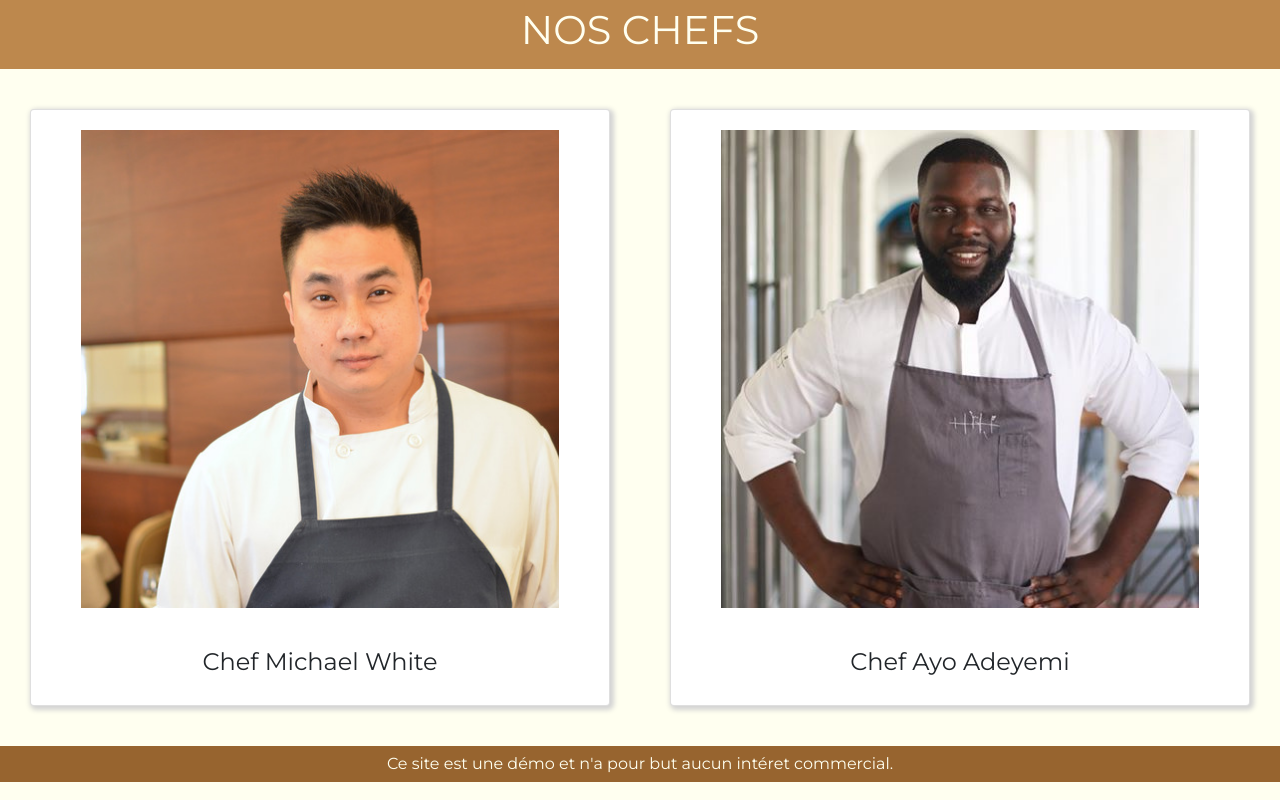
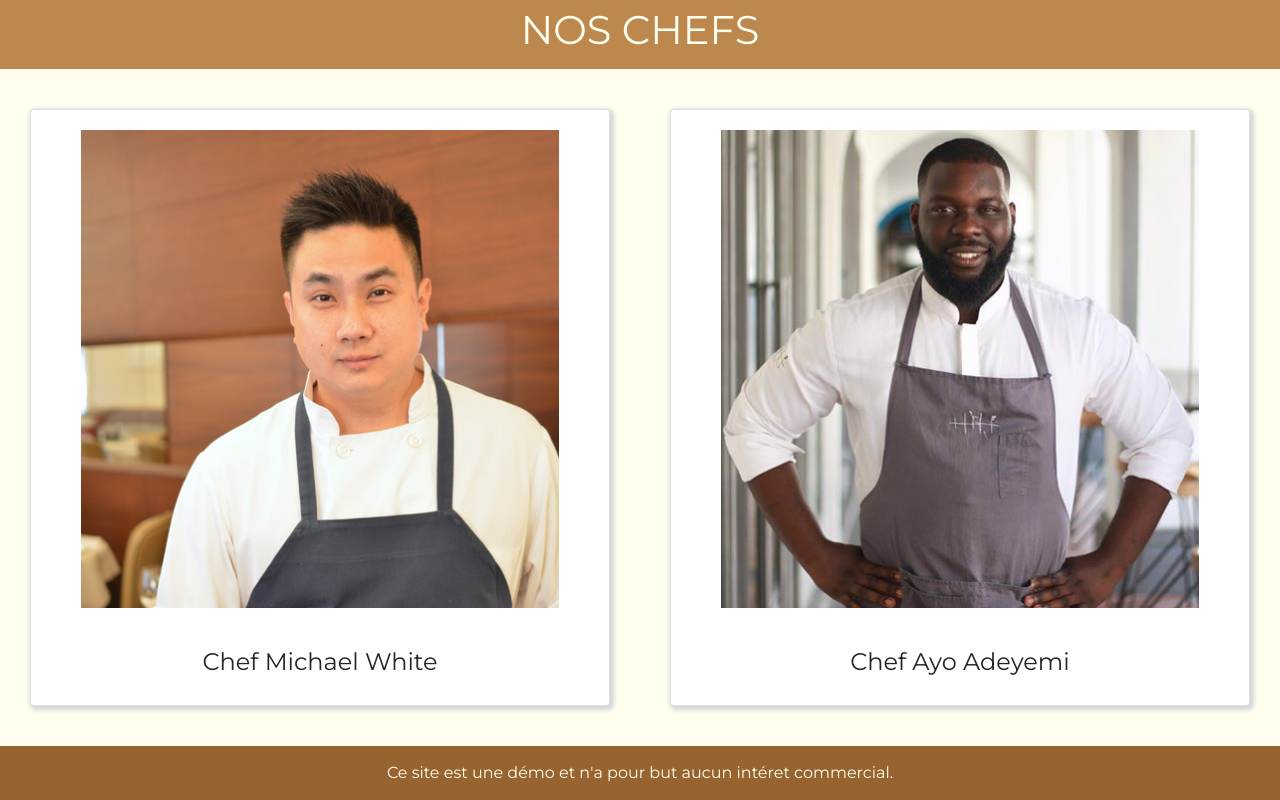
Before and after one commit to JiovanyVincent/lagrillade, a React (Create React App) app: page / in a window 1280 px wide. Shown: the part 1566-2366 px from the top of the page. Built offline with nearby package versions, Linux system fonts and the light colour scheme; a web font is replaced by a local one.

Commit message:
padding of the footer modified

```diff
--- a/src/index.scss
+++ b/src/index.scss
@@ -400,7 +400,6 @@ body {
     font-weight: bold;
   }
   .row {
-    margin: 0;
     #infos {
       background-color: $bg-maroon;
       color: $color-white;
@@ -462,7 +461,7 @@ body {
 
 
 .footer {
-  padding: 1px;
+  padding: 10px;
   text-align: center;
   background-color: #97642F;
   color: $color-white;
```
